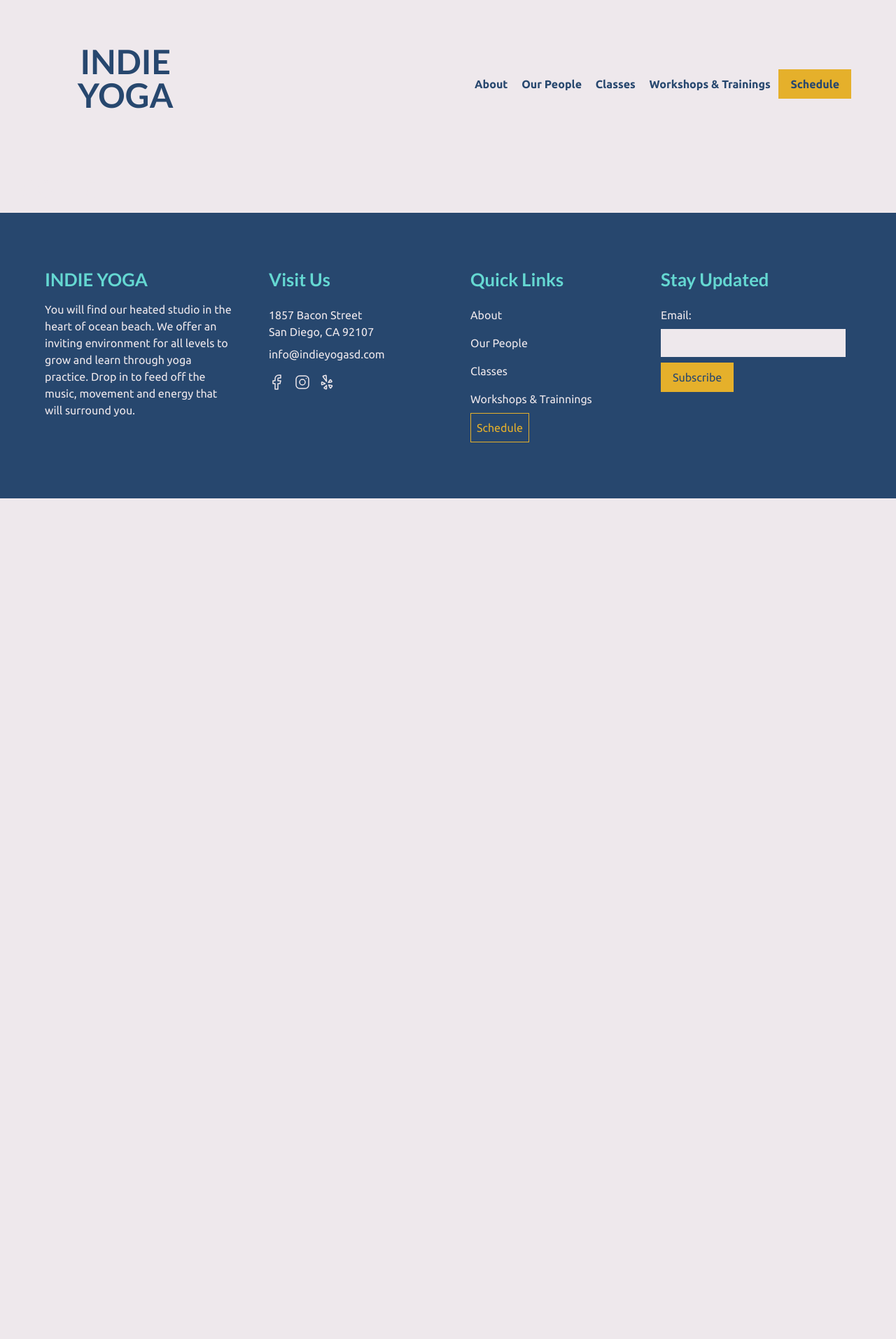
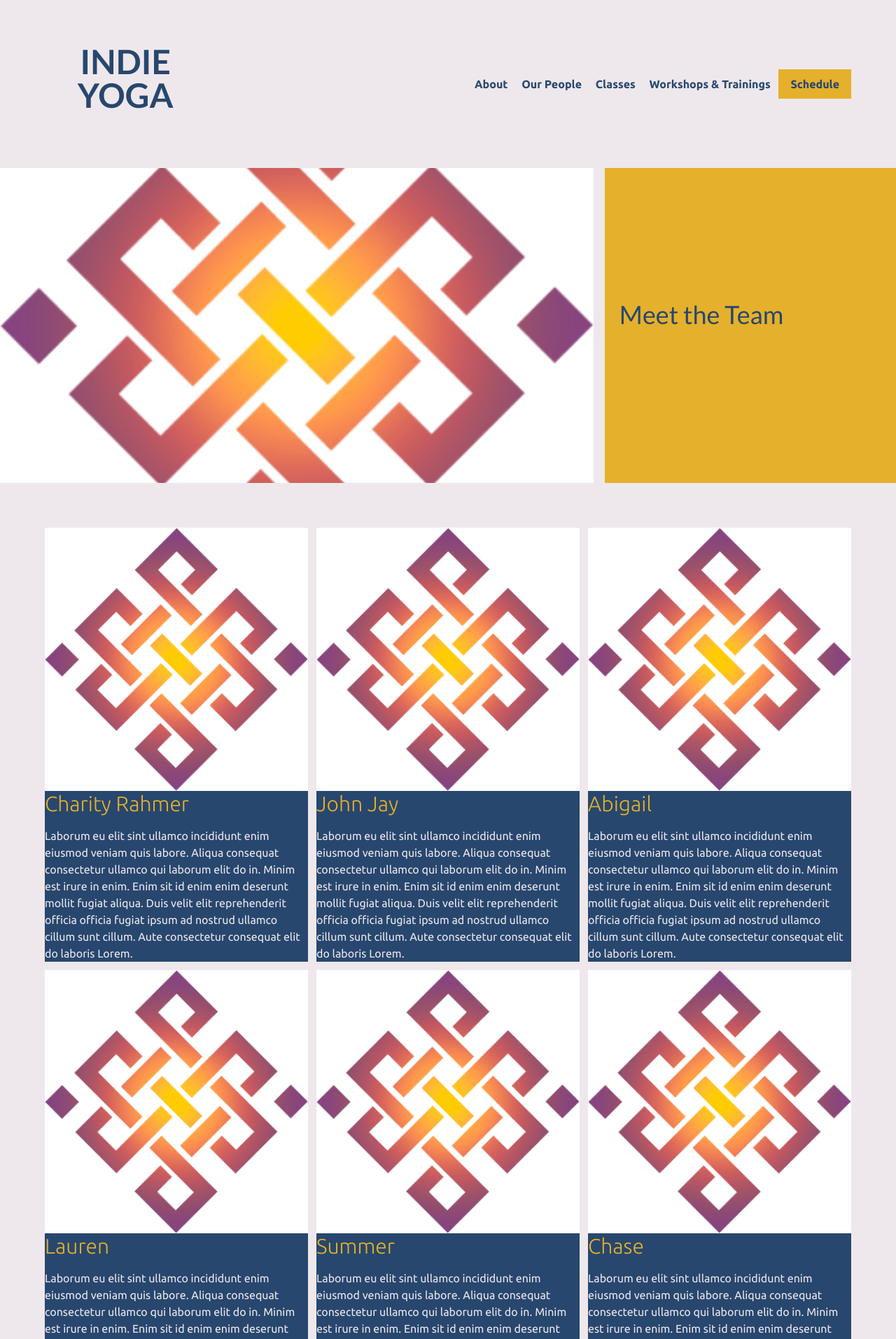
Before and after one commit to ViaSana/indie-yoga, a Jekyll site: the page built from people.html, in a window 1280 px wide. Shown: the top 1913 px of the page at 70% size. Built offline with Jekyll 4.4.1, drawn with Linux system fonts in a browser that asks for light colours; before the commit the page ends 900 px from its top, so only the background shows below that; some of the changed text lies outside the part shown.

Commit message:
8/15 day start

```diff
--- /dev/null
+++ b/_data/indie-people.yml
@@ -0,0 +1,21 @@
+- name: Charity Rahmer
+  bio: Laborum eu elit sint ullamco incididunt enim eiusmod veniam quis labore. Aliqua consequat consectetur ullamco qui laborum elit do in. Minim est irure in enim. Enim sit id enim enim deserunt mollit fugiat aliqua. Duis velit elit reprehenderit officia officia fugiat ipsum ad nostrud ullamco cillum sunt cillum. Aute consectetur consequat elit do laboris Lorem.
+  image: assets/images/waffl-knot.png
+- name: John Jay
+  bio: Laborum eu elit sint ullamco incididunt enim eiusmod veniam quis labore. Aliqua consequat consectetur ullamco qui laborum elit do in. Minim est irure in enim. Enim sit id enim enim deserunt mollit fugiat aliqua. Duis velit elit reprehenderit officia officia fugiat ipsum ad nostrud ullamco cillum sunt cillum. Aute consectetur consequat elit do laboris Lorem.
+  image: assets/images/waffl-knot.png
+- name: Abigail
+  bio: Laborum eu elit sint ullamco incididunt enim eiusmod veniam quis labore. Aliqua consequat consectetur ullamco qui laborum elit do in. Minim est irure in enim. Enim sit id enim enim deserunt mollit fugiat aliqua. Duis velit elit reprehenderit officia officia fugiat ipsum ad nostrud ullamco cillum sunt cillum. Aute consectetur consequat elit do laboris Lorem.
+  image: assets/images/waffl-knot.png
+- name: Lauren
+  bio: Laborum eu elit sint ullamco incididunt enim eiusmod veniam quis labore. Aliqua consequat consectetur ullamco qui laborum elit do in. Minim est irure in enim. Enim sit id enim enim deserunt mollit fugiat aliqua. Duis velit elit reprehenderit officia officia fugiat ipsum ad nostrud ullamco cillum sunt cillum. Aute consectetur consequat elit do laboris Lorem.
+  image: assets/images/waffl-knot.png
+- name: Summer
+  bio: Laborum eu elit sint ullamco incididunt enim eiusmod veniam quis labore. Aliqua consequat consectetur ullamco qui laborum elit do in. Minim est irure in enim. Enim sit id enim enim deserunt mollit fugiat aliqua. Duis velit elit reprehenderit officia officia fugiat ipsum ad nostrud ullamco cillum sunt cillum. Aute consectetur consequat elit do laboris Lorem.
+  image: assets/images/waffl-knot.png
+- name: Chase
+  bio: Laborum eu elit sint ullamco incididunt enim eiusmod veniam quis labore. Aliqua consequat consectetur ullamco qui laborum elit do in. Minim est irure in enim. Enim sit id enim enim deserunt mollit fugiat aliqua. Duis velit elit reprehenderit officia officia fugiat ipsum ad nostrud ullamco cillum sunt cillum. Aute consectetur consequat elit do laboris Lorem.
+  image: assets/images/waffl-knot.png
+- name: Joseph
+  bio: Laborum eu elit sint ullamco incididunt enim eiusmod veniam quis labore. Aliqua consequat consectetur ullamco qui laborum elit do in. Minim est irure in enim. Enim sit id enim enim deserunt mollit fugiat aliqua. Duis velit elit reprehenderit officia officia fugiat ipsum ad nostrud ullamco cillum sunt cillum. Aute consectetur consequat elit do laboris Lorem.
+  image: assets/images/waffl-knot.png
--- /dev/null
+++ b/_data/workshops.yml
@@ -0,0 +1,16 @@
+-   heading: "Indie Rockstar: Studio Membership"
+    p: Lorem ipsum dolor sit amet consectetur, adipisicing elit. Vitae, necessitatibus incidunt. Laudantium, id temporibus delectus quam error voluptas! Quo architecto molestias odio dolore! Labore, ab nemo. Voluptatibus ipsa facere consectetur.
+    color: bg-d-blue
+    text_color: text-light
+    image: assets/images/waffl-knot.png
+    button_text: Buy Now
+    price: $108
+    link: /enrollments.html
+    hero-r:
+-   heading: "New Student Special: One Month Unlimited"
+    p: Lorem ipsum dolor sit amet consectetur, adipisicing elit. Vitae, necessitatibus incidunt. Laudantium, id temporibus delectus quam error voluptas! Quo architecto molestias odio dolore! Labore, ab nemo. Voluptatibus ipsa facere consectetur.
+    color: bg-yellow
+    text_color: text-d-blue
+    image: assets/images/waffl-knot.png
+    button_color: bg-light
+    price: $39
--- /dev/null
+++ b/_includes/people_carousel.html
@@ -0,0 +1,13 @@
+<div class="grid grid-cols-3 gap-3 mx-scrn">
+
+    {% for people in site.data.indie-people limit:6 %}
+        <div>
+            <div class="bg-image aspect-square" style="background-image: url(assets/images/waffl-knot.png);"></div>
+            <div class="bg-d-blue">
+                <h4 class="text-yellow">{{people.name}}</h4>
+                <p>{{people.bio}}</p>
+            </div>
+        </div>
+    {% endfor %}
+
+</div>
--- a/assets/css/output-style.css
+++ b/assets/css/output-style.css
@@ -630,6 +630,15 @@ footer nav a:hover {
 .-z-10 {
   z-index: -10;
 }
+.order-1 {
+  order: 1;
+}
+.order-2 {
+  order: 2;
+}
+.order-3 {
+  order: 3;
+}
 .col-span-2 {
   grid-column: span 2 / span 2;
 }
@@ -788,6 +797,9 @@ footer nav a:hover {
 }
 .gap-4 {
   gap: 1rem;
+}
+.gap-3 {
+  gap: 0.75rem;
 }
 .space-x-4 > :not([hidden]) ~ :not([hidden]) {
   --tw-space-x-reverse: 0;
--- a/enrollments.html
+++ b/enrollments.html
@@ -5,4 +5,8 @@ main_image: assets/images/waffl-knot.png
 text-placement: mr-auto
 ---
 
-<h1>Workshops</h1>
+{% include hero_page.html %}
+
+<div class="mt-4">
+    {% include hero_workshops.html %}
+</div>
--- a/people.html
+++ b/people.html
@@ -1,6 +1,24 @@
 ---
 layout: default
 title: Our People
+hero:
+    image: assets/images/waffl-knot.png
+    heading: Meet the Team
+    color: bg-yellow
+    text_color: text-d-blue
+insta:
+    heading: "Beyond the Mat: Connect with us on Instagram"
+    i-1: assets/images/waffl-knot.png
+    i-2: assets/images/waffl-knot.png
+    i-3: assets/images/waffl-knot.png
+    i-4: assets/images/waffl-knot.png
+    i-5: assets/images/waffl-knot.png
 ---
 
-<h1>People</h1>
+{% include hero.html %}
+
+<section>
+    {% include people_carousel.html %}
+</section>
+
+{% include insta.html %}
```
Also changed, not shown: _includes/hero_workshops.html (added, +25 -0 lines), schedule.html (+5 -3 lines).
